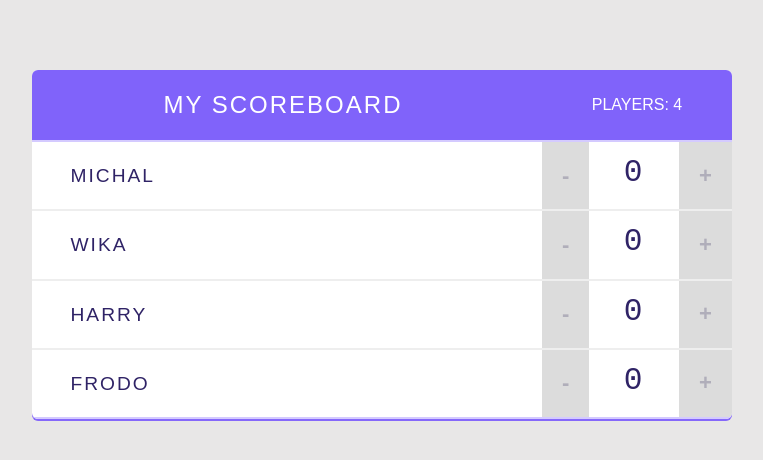
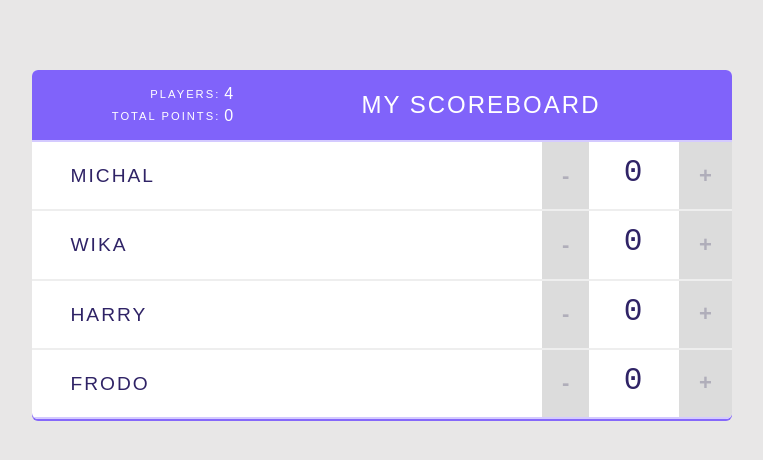
Before and after one commit to michaldobiezynski/ScoreBoardApp, a React (Create React App) app: page / in a window 1280 px wide. Shown: the top 460 px of the page, without its empty margins (258-1021 px from the left). Built offline with nearby package versions, Linux system fonts and the light colour scheme.

Commit message:
created a new component to display total number of players and later total number of points, and the moment it's only displaying total number of players

```diff
--- a/src/components/App.js
+++ b/src/components/App.js
@@ -55,7 +55,7 @@
             <div className="scoreboard">
                 <Header
                     title="My Scoreboard"
-                    totalPlayers={this.state.players.length} />
+                    players ={this.state.players} />
 
                 {/* Players list */}
                 {this.state.players.map(
--- a/src/components/Header.js
+++ b/src/components/Header.js
@@ -1,10 +1,11 @@
 import React from "react";
+import Stats from "./Stats";
 
 const Header = (props) => {
     return (
         <header>
+            <Stats players={props.players}/>
             <h1>{props.title}</h1>
-            <span className="stats">Players: {props.totalPlayers}</span>
         </header>
     );
 }
--- /dev/null
+++ b/src/components/Stats.js
@@ -0,0 +1,23 @@
+import React from 'react';
+
+const Stats = (props) => {
+
+    const totalPlayers = props.players.length;
+
+    return (
+        <table className="stats">
+            <tbody>
+            <tr>
+                <td>Players:</td>
+                <td>{totalPlayers}</td>
+            </tr>
+            <tr>
+                <td>Total Points:</td>
+                <td>0</td>
+            </tr>
+            </tbody>
+        </table>
+    );
+}
+
+export default Stats;
```
